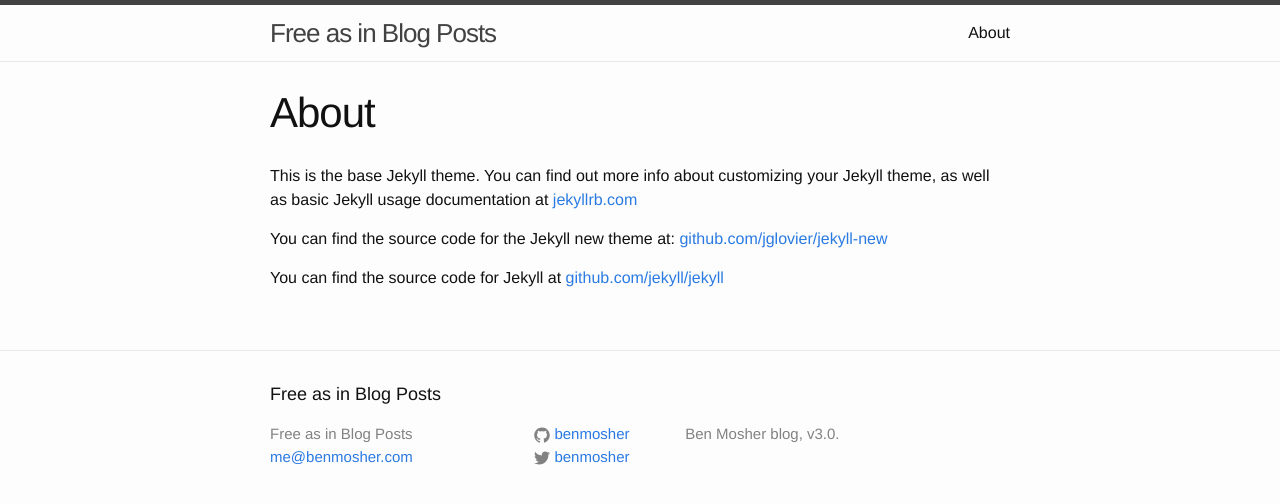
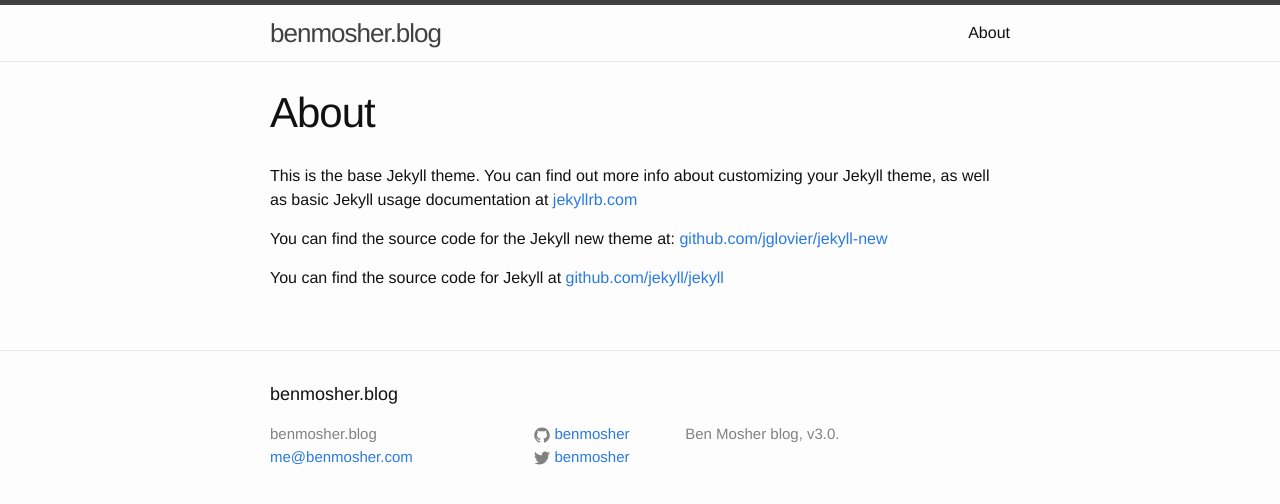
Before and after one commit to benmosher/blog, a Jekyll site: the page built from about.md, in a window 1280 px wide. Shown: the top 504 px of the page. Built offline with Jekyll 4.4.1, drawn with Linux system fonts in a browser that asks for light colours.

Commit message:
Retitled. The first of many times, I suspect.

```diff
--- a/_config.yml
+++ b/_config.yml
@@ -1,5 +1,5 @@
 # Site settings
-title: Free as in Blog Posts
+title: benmosher.blog
 email: me@benmosher.com
 description: > # this means to ignore newlines until "baseurl:"
   Ben Mosher blog, v3.0.
```
